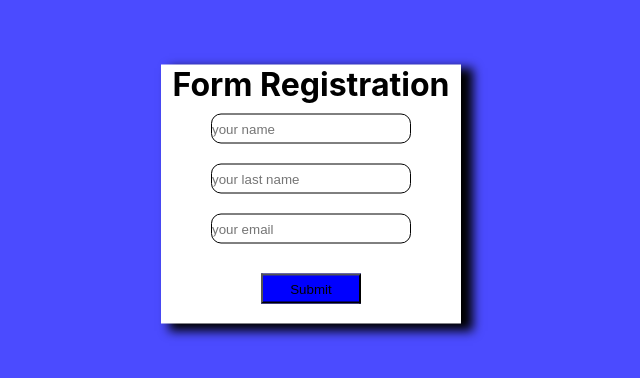
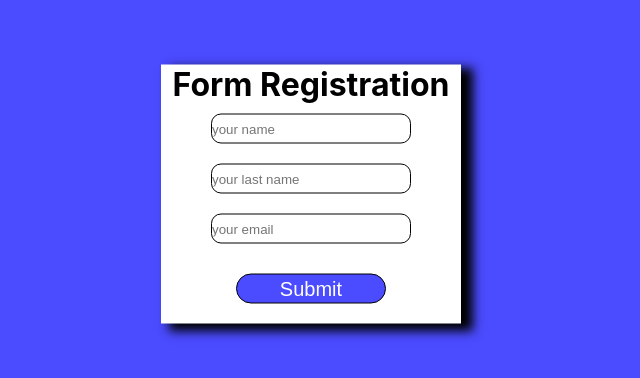
Before and after one commit to marcinoles87/registration-form-advance, a React (Create React App) app: page / in a window 1280 px wide. Shown: the part 206-584 px from the top of the page, without its empty margins (329-969 px from the left). Built offline with nearby package versions, Linux system fonts and the light colour scheme.

Commit message:
work with function

```diff
--- a/src/components/form.css
+++ b/src/components/form.css
@@ -29,7 +29,11 @@
 
 .form-button{
     margin: 20px;
-    width: 100px;
+    width: 150px;
     height: 30px;
-    background-color: blue;
+    color:white;
+    font-size: 20px;
+    background-color: #4b4bff;
+    border: 1px solid black;
+    border-radius: 20px;
 }
```
